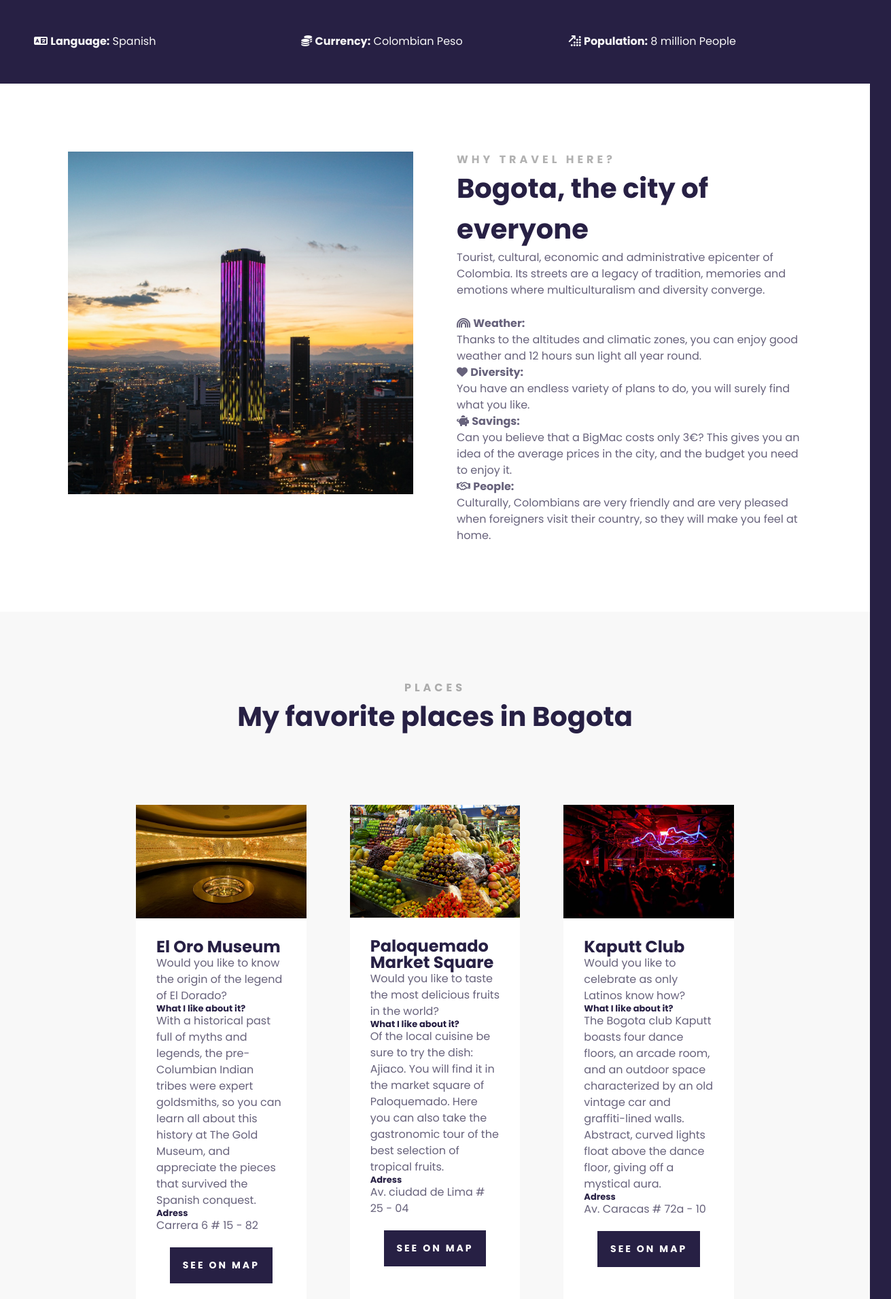
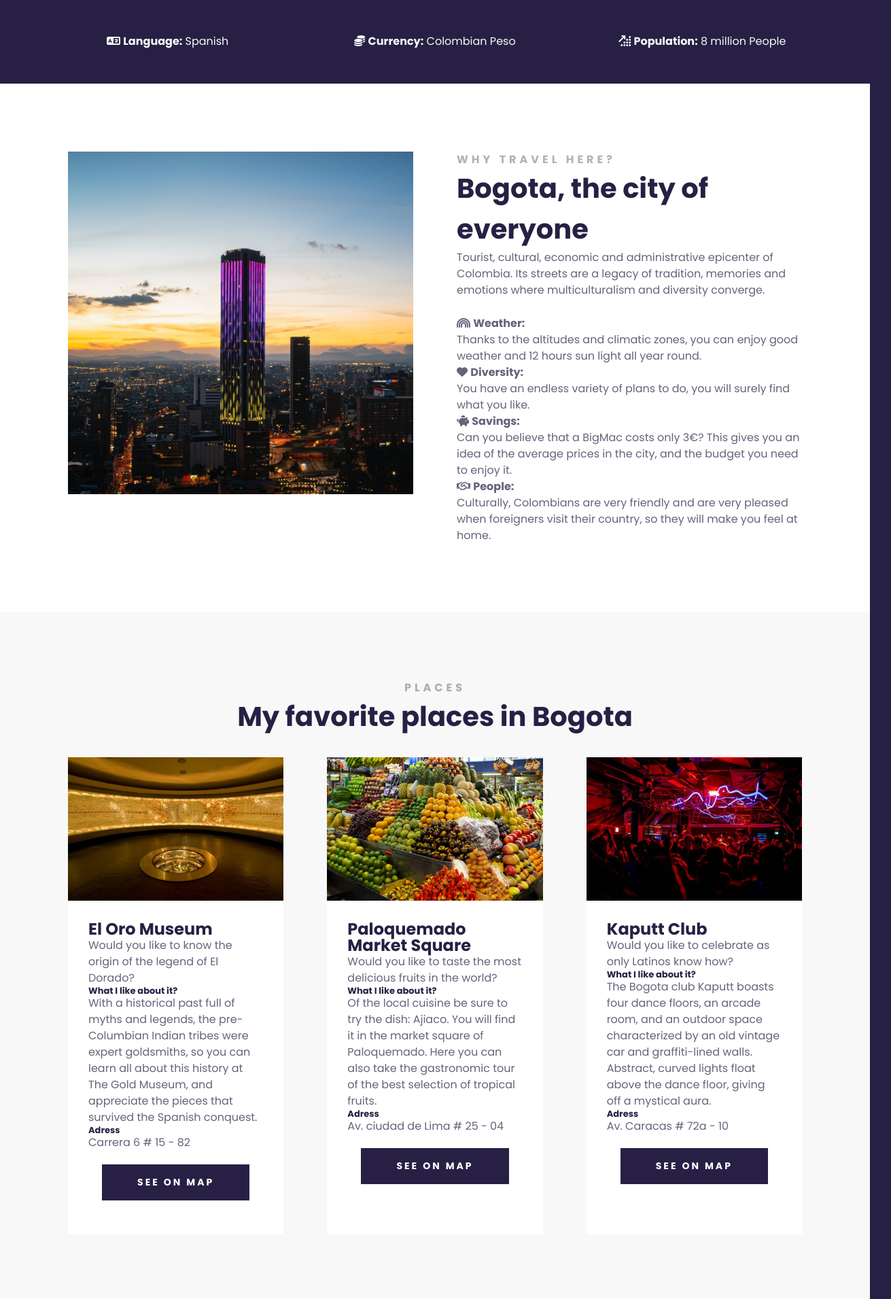
Before and after one commit to digitaleAffen/city-project, a plain HTML site: page index.html in a window 1280 px wide. Shown: the part 728-2639 px from the top of the page at 68% size, 1311 px wide, since content can reach past the window. Drawn offline with Linux system fonts and the light colour scheme; a script that the page names is missing.

Commit message:
adjusted grid paddign

```diff
--- a/index.html
+++ b/index.html
@@ -32,7 +32,7 @@
     </header>
     <div class="container">
       <main>
-        <section class="facts">
+        <section class="facts text-center">
           <div>
             <i class="fa-solid fa-language"></i>
             <strong>Language:</strong> Spanish
--- a/src/style.css
+++ b/src/style.css
@@ -126,7 +126,6 @@ main p {
 .grid {
   display: grid;
   grid-gap: 64px;
-  padding: 100px;
 }
 
 .grid-2-columns {
@@ -135,6 +134,7 @@ main p {
 
 .grid-3-columns {
   grid-template-columns: 1fr 1fr 1fr;
+  padding-top: 30px;
 }
 
 .facts {
```
